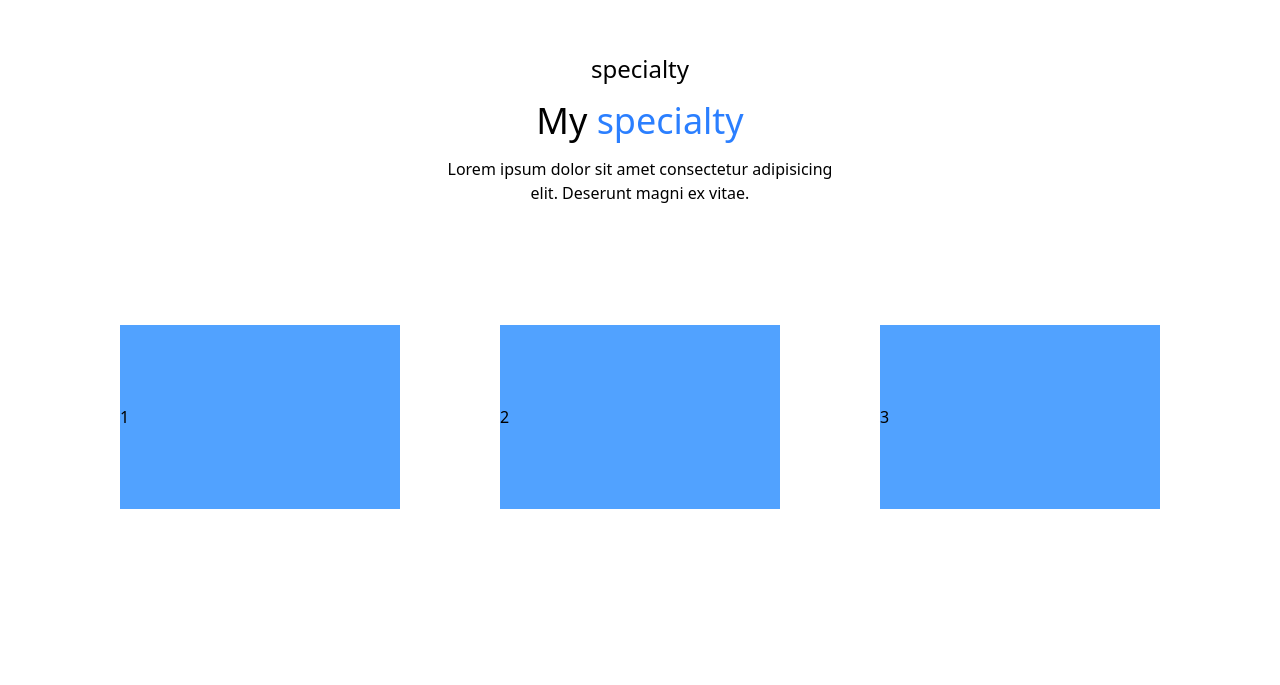
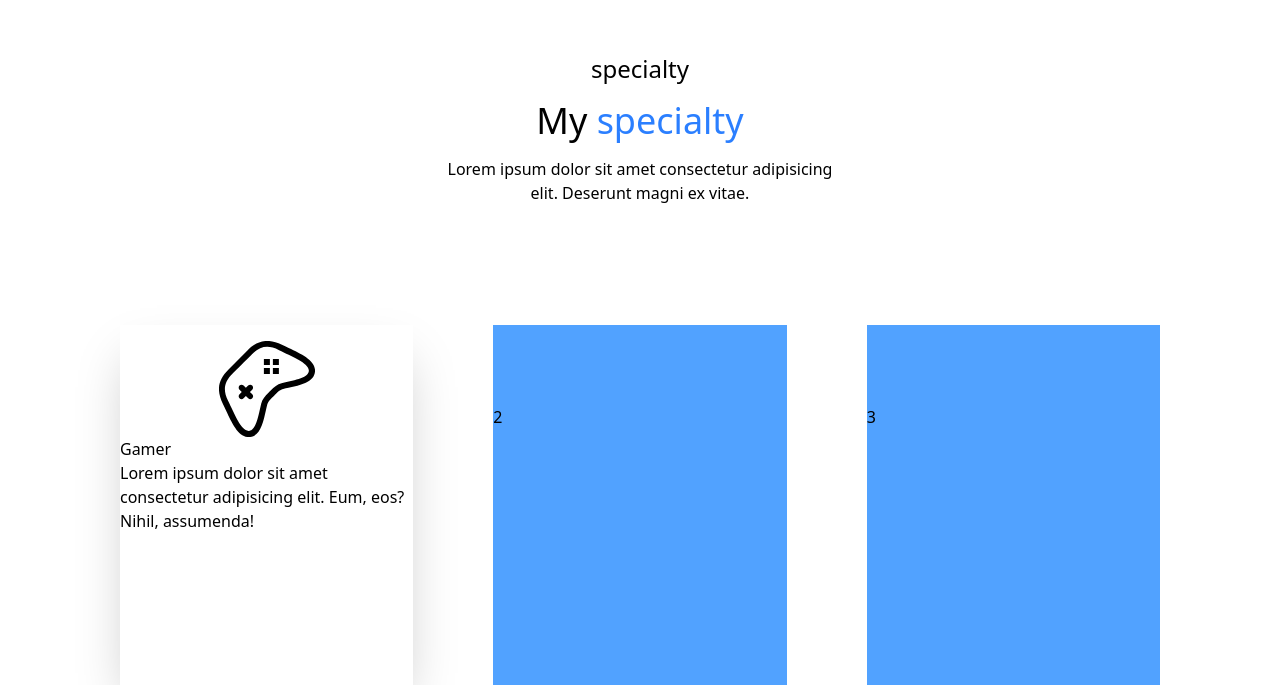
Before and after one commit to asadullahkhanmasood/ReactProjectPractice, a React (Vite) app: page / in a window 1280 px wide. Shown: the part 775-1460 px from the top of the page. Before the commit the page ends 1284 px from the top, so only its background shows below. Built offline with nearby package versions, Linux system fonts and the light colour scheme.

Commit message:
somewhat done of project-section

```diff
--- a/src/pages/projects/projects.jsx
+++ b/src/pages/projects/projects.jsx
@@ -1,35 +1,48 @@
-import React from 'react'
-
+import React from "react";
+import { SlGameController } from "react-icons/sl";
 function Projects() {
   return (
     <>
-
-
-<section className='w-full  md:mt-30 flex flex-col'>
-
+      <section className="w-full  md:mt-30 flex flex-col">
         <div className="projects-heading md:flex md:flex-col md:mt-10">
           <div className="headings md:mx-auto md:flex md:flex-col md:justify-center md:items-center md:space-y-4    ">
-              <h1 className='font-light md:text-2xl'>specialty</h1>
-              <h1 className='md:font-medium md:text-4xl'>My <span className='text-blue-500'>specialty</span></h1>
-              <p className='md:w-100 md:text-center'>Lorem ipsum dolor sit amet consectetur adipisicing elit. Deserunt magni ex vitae.</p>
+            <h1 className="font-light md:text-2xl">specialty</h1>
+            <h1 className="md:font-medium md:text-4xl">
+              My <span className="text-blue-500">specialty</span>
+            </h1>
+            <p className="md:w-100 md:text-center">
+              Lorem ipsum dolor sit amet consectetur adipisicing elit. Deserunt
+              magni ex vitae.
+            </p>
           </div>
         </div>
 
         <div className="projects-row">
           <div className="row-starts md:flex md:flex-row md:mt-30 md:space-x-20 md:justify-between md:mx-30 ">
-              <div className="box w-70 bg-blue-400 py-20">1</div>
-              <div className="box w-70 bg-blue-400 py-20">2</div>
-              <div className="box w-70 bg-blue-400 py-20">3</div>
+            <div className="box md:w-90 md:h-90 shadow-2xl ">
+              <div className="img-box md:w-30 md:text-8xl md:flex md:justify-center md:mx-auto md:mt-4 md:text-black md:rounded-full">
+                <SlGameController />
+              </div>
+
+              <div className="detail-box">
+                <h1>Gamer</h1>
+                <p>
+                  Lorem ipsum dolor sit amet consectetur adipisicing elit. Eum,
+                  eos? Nihil, assumenda!
+                </p>
               </div>
             </div>
-
-
+            <div className="box md:w-90 md:h-90 bg-blue-400 py-20">
+              2<div className="img-box"></div>
+            </div>
+            <div className="box md:w-90 md:h-90 bg-blue-400 py-20">
+              3<div className="img-box"></div>
+            </div>
+          </div>
+        </div>
       </section>
-
     </>
-
-
-  )
+  );
 }
 
-export default Projects
+export default Projects;
```
Lines whose indentation alone changed are shown as unchanged.
